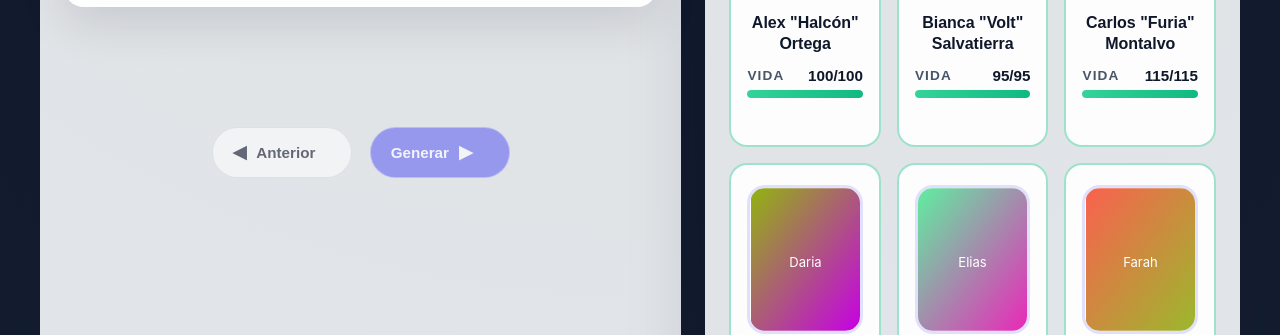
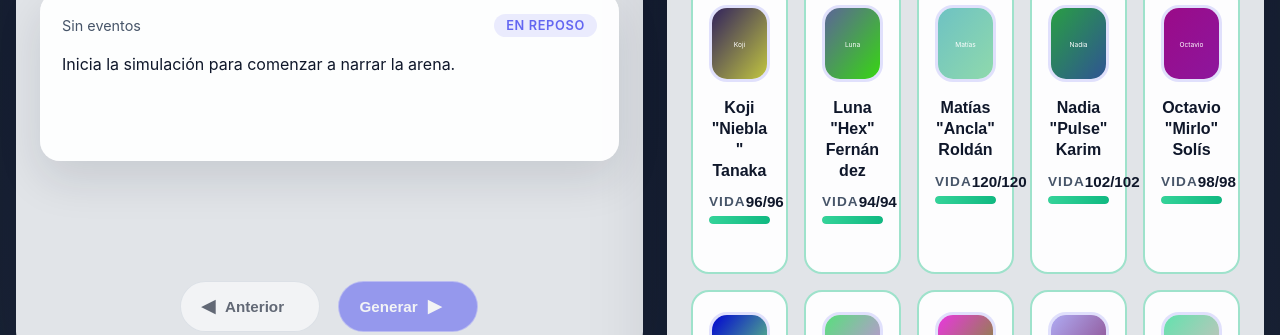
Before and after one commit to dehierro/battleroyale, a plain HTML site: page index.html in a window 1280 px wide. Shown: the part 765-1100 px from the top of the page. Drawn offline with Linux system fonts and the light colour scheme.

Commit message:
Refactor layout into two-column dashboard

```diff
--- a/index.html
+++ b/index.html
@@ -8,6 +8,8 @@
 </head>
 <body>
     <div class="app-shell">
+        <main class="main-layout">
+            <div class="left-column">
                 <header class="app-header">
                     <div class="header-top">
                         <div class="title-block">
@@ -33,7 +35,6 @@
                     </div>
                 </header>
 
-        <main class="main-layout">
                 <section class="game-overview">
                     <div class="stat-card">
                         <span class="stat-label">Ronda actual</span>
@@ -84,7 +85,9 @@
                         </button>
                     </div>
                 </section>
+            </div>
 
+            <div class="right-column">
                 <section class="players-panel">
                     <div class="section-header">
                         <h2>Participantes</h2>
@@ -92,6 +95,7 @@
                     </div>
                     <div id="playersList" class="players-grid"></div>
                 </section>
+            </div>
         </main>
     </div>
 
--- a/style.css
+++ b/style.css
@@ -29,8 +29,9 @@ body {
     padding: 40px 16px;
 }
 
+
 .app-shell {
-    width: min(1200px, 100%);
+    width: min(1400px, 100%);
     display: flex;
     flex-direction: column;
     gap: 24px;
@@ -208,7 +209,15 @@ button.danger {
 
 .main-layout {
     display: grid;
-    grid-template-columns: 1.2fr 1fr;
+    grid-template-columns: minmax(0, 1.05fr) minmax(0, 1fr);
+    gap: 24px;
+    align-items: start;
+}
+
+.left-column,
+.right-column {
+    display: flex;
+    flex-direction: column;
     gap: 24px;
 }
 
@@ -252,6 +261,10 @@ button.danger {
     display: flex;
     flex-direction: column;
     gap: 16px;
+}
+
+.players-panel {
+    height: 100%;
 }
 
 .section-header h2 {
@@ -392,7 +405,7 @@ button.danger {
 
 .players-grid {
     display: grid;
-    grid-template-columns: repeat(3, minmax(0, 1fr));
+    grid-template-columns: repeat(5, minmax(0, 1fr));
     gap: 16px;
 }
 
@@ -676,17 +689,19 @@ button.danger {
     font-size: 0.9rem;
 }
 
-@media (max-width: 900px) {
-    body {
-        padding: 24px 12px;
-    }
-
+@media (max-width: 1200px) {
     .main-layout {
         grid-template-columns: 1fr;
     }
 
     .players-grid {
-        grid-template-columns: repeat(auto-fit, minmax(220px, 1fr));
+        grid-template-columns: repeat(auto-fit, minmax(180px, 1fr));
+    }
+}
+
+@media (max-width: 900px) {
+    body {
+        padding: 24px 12px;
     }
 }
 
```
Lines whose indentation alone changed are shown as unchanged.
